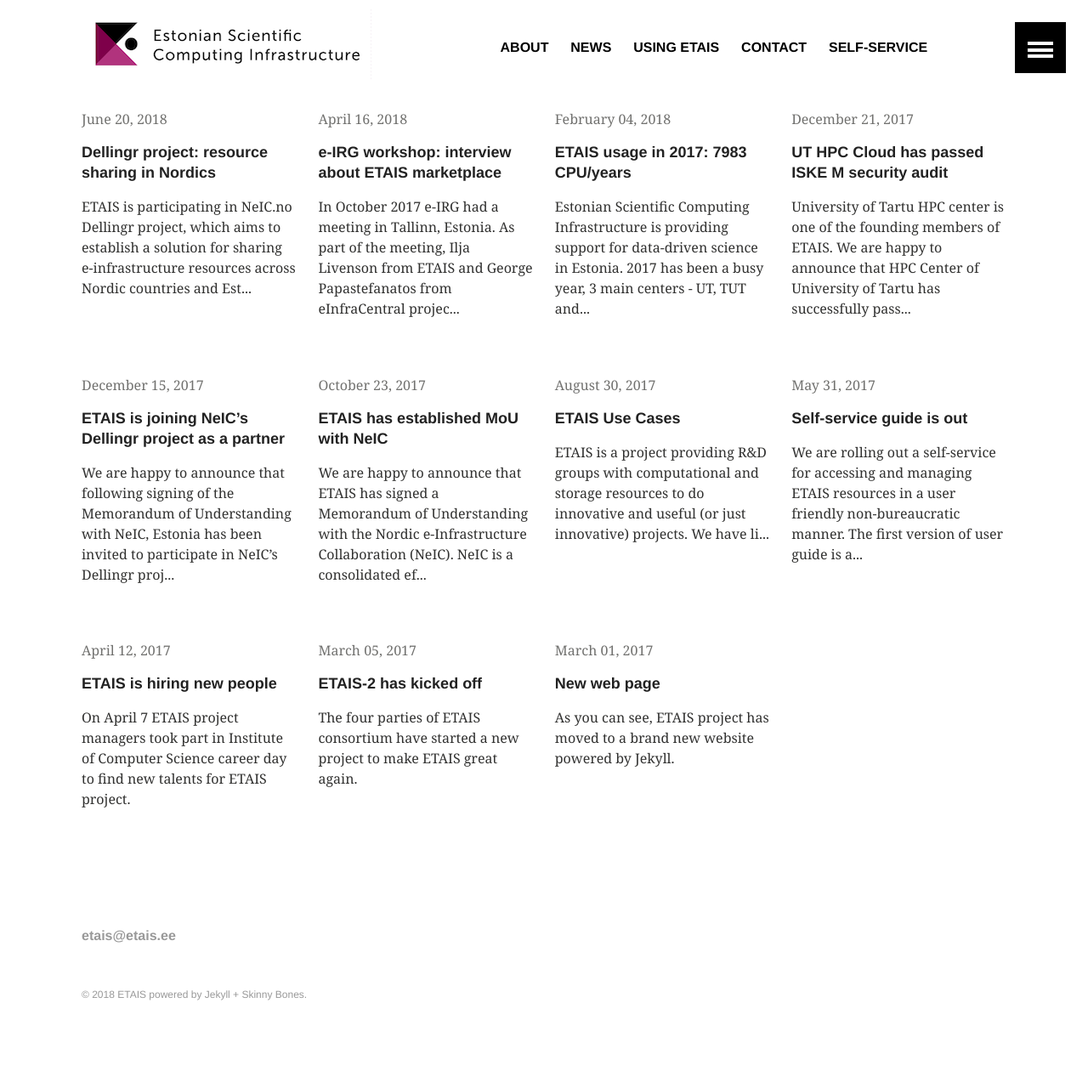
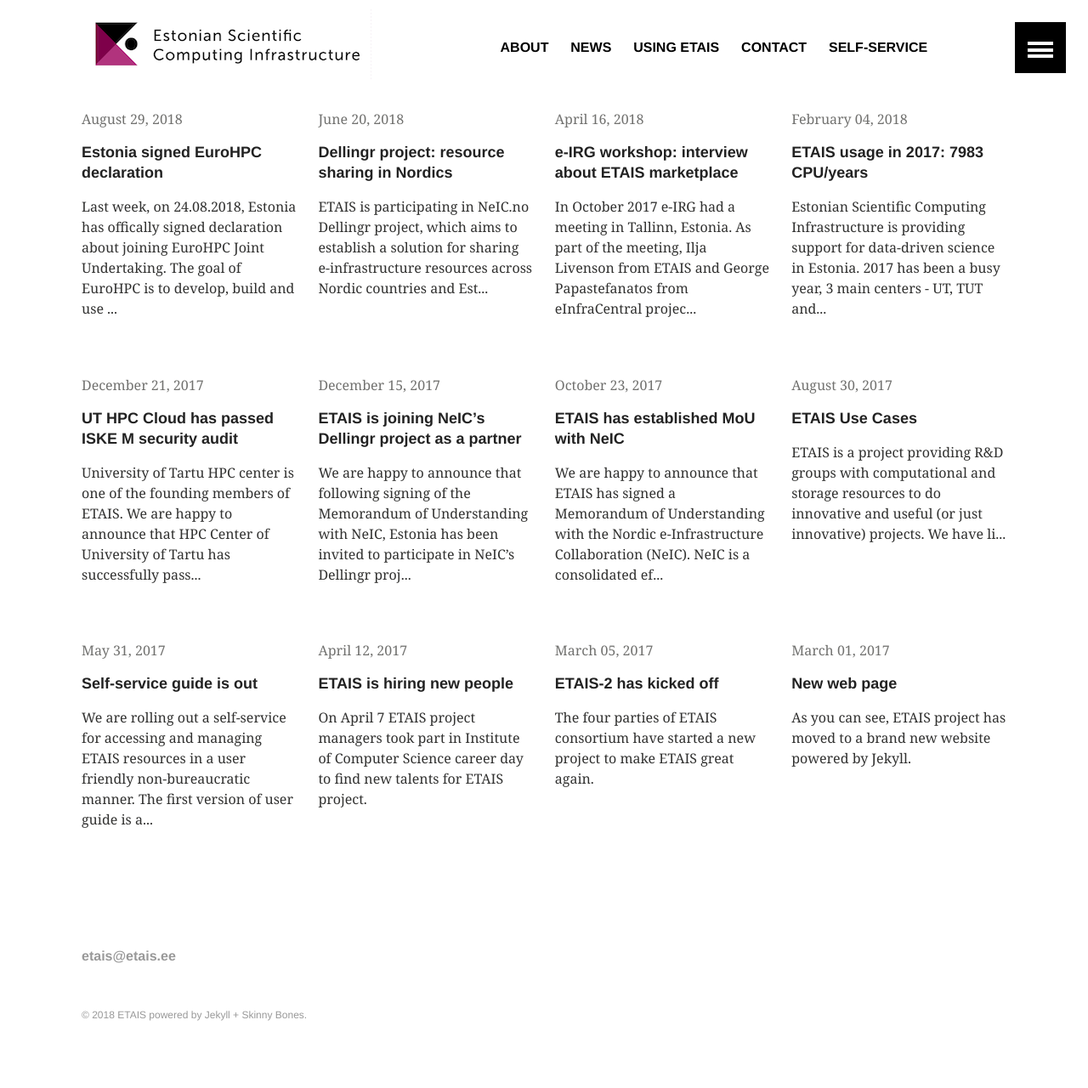
Before and after one commit to etais-ee/etais-web, a Jekyll site: the page built from news.md, in a window 1280 px wide. Shown: the whole page at 85% size. Built offline with Jekyll 4.4.1, drawn with Linux system fonts in a browser that asks for light colours; before the commit the page ends 1256 px from its top, so only the background shows below that.

Commit message:
Add announcement about EuroHPC signing

```diff
--- a/_config.yml
+++ b/_config.yml
@@ -5,7 +5,8 @@ description: "Estonian Scientific Computing Infrastructure"
 logo: logo.png # 120x120 px default image used for Twitter summary card
 teaser: # 400x250 px default teaser image used in image archive grid
 locale: en
-url: "https://etais-ee.github.io/etais-web"
+url: ""
+#url: "https://etais-ee.github.io/etais-web"
 feed:
   path: atom.xml
 
--- /dev/null
+++ b/_posts/2018-08-29-eurohpc.md
@@ -0,0 +1,15 @@
+---
+layout: article
+title: "Estonia signed EuroHPC declaration"
+---
+
+Last week, on 24.08.2018, Estonia has offically signed declaration about joining EuroHPC Joint Undertaking. The goal of EuroHPC is to develop, build and use top-of-the-range exascale computers based on European technology. ETAIS is representing HPC resources and specialists of Estonia and we support the move very much.
+
+The signing ceremony was attended by Minister of Education Mailis Reps, European Comission Vice-President Andrus Ansip, representatives from HTM and ETAIS members.
+
+<img src="{{ site.url }}/images/photo-eurohpc-24-08-2018.jpg">
+
+* [Eesti allkirjastas liitumisdeklaratsiooni Euroopa superarvutite ühisettevõttega](https://www.hm.ee/et/uudised/eesti-allkirjastas-liitumisdeklaratsiooni-euroopa-superarvutite-uhisettevottega)
+* [EuroHPC overview](https://ec.europa.eu/digital-single-market/en/eurohpc-joint-undertaking)
+
+For more information please contact <a href="mailto:ivar.koppel@ut.ee">Ivar Koppel</a>.
```
Also changed, not shown: images/photo-eurohpc-24-08-2018.jpg (added).
